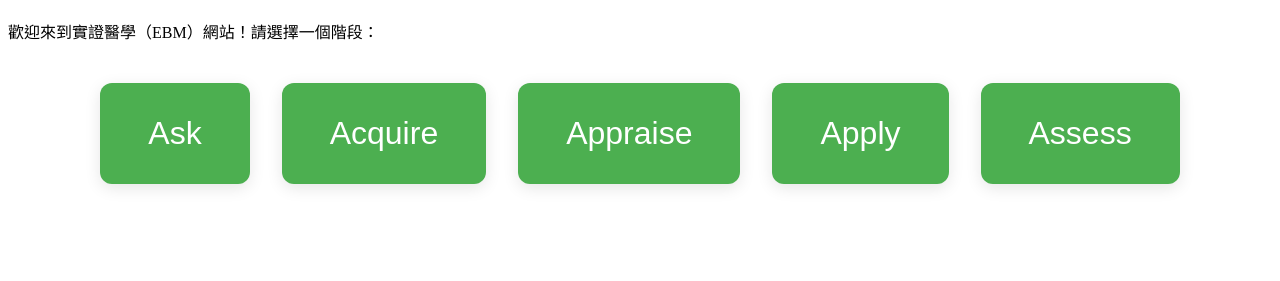
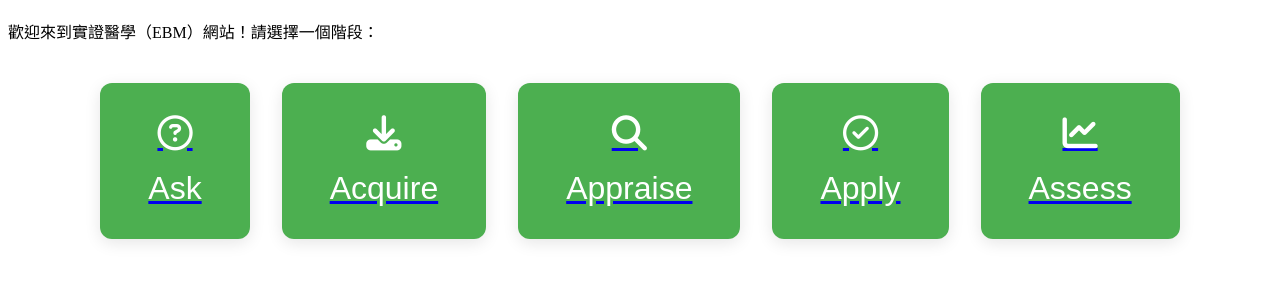
Before and after one commit to I54064011/ebm-guide, a plain HTML site: page index.html in a window 1280 px wide. Shown: the part 61-342 px from the top of the page. Drawn offline with Linux system fonts and the light colour scheme.

Commit message:
Update index.html

```diff
--- a/index.html
+++ b/index.html
@@ -3,6 +3,7 @@
 <head>
   <meta charset="UTF-8">
   <title>EBM Guide</title>
+  <link rel="stylesheet" href="https://cdnjs.cloudflare.com/ajax/libs/font-awesome/6.4.0/css/all.min.css">
   <style>
     .button-group {
       display: flex;
@@ -20,6 +21,14 @@
       cursor: pointer;
       transition: background 0.2s;
       box-shadow: 0 4px 16px rgba(0,0,0,0.1);
+      display: flex;
+      flex-direction: column;
+      align-items: center;
+      gap: 12px;
+    }
+    .big-btn i {
+      font-size: 2.2rem;
+      margin-bottom: 8px;
     }
     .big-btn:hover {
       background-color: #388E3C;
@@ -33,11 +42,11 @@
   <main>
     <p>歡迎來到實證醫學（EBM）網站！請選擇一個階段：</p>
     <div class="button-group">
-      <a href="ask.html"><button class="big-btn">Ask</button></a>
-      <a href="acquire.html"><button class="big-btn">Acquire</button></a>
-      <a href="appraise.html"><button class="big-btn">Appraise</button></a>
-      <a href="apply.html"><button class="big-btn">Apply</button></a>
-      <a href="assess.html"><button class="big-btn">Assess</button></a>
+      <a href="ask.html"><button class="big-btn"><i class="fa-regular fa-question-circle"></i>Ask</button></a>
+      <a href="acquire.html"><button class="big-btn"><i class="fa-solid fa-download"></i>Acquire</button></a>
+      <a href="appraise.html"><button class="big-btn"><i class="fa-solid fa-search"></i>Appraise</button></a>
+      <a href="apply.html"><button class="big-btn"><i class="fa-regular fa-check-circle"></i>Apply</button></a>
+      <a href="assess.html"><button class="big-btn"><i class="fa-solid fa-chart-line"></i>Assess</button></a>
     </div>
   </main>
 </body>
```
